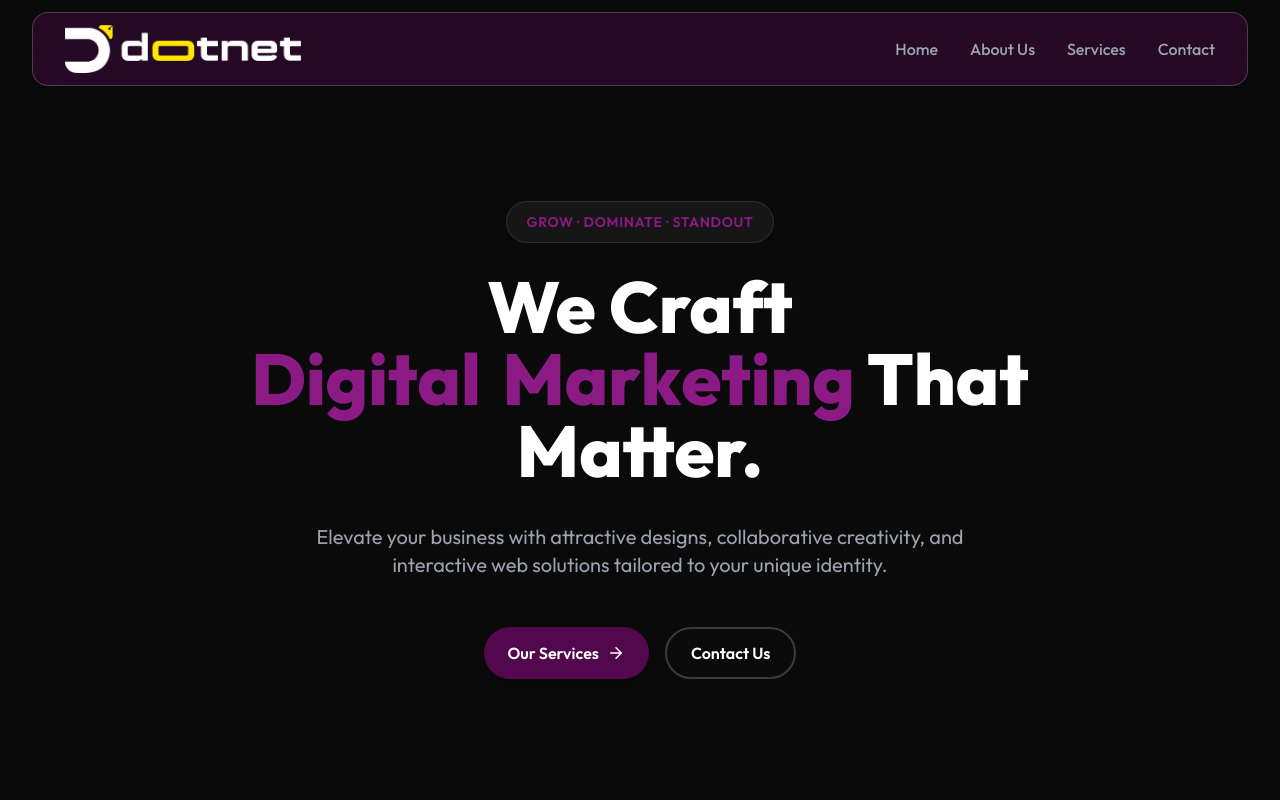
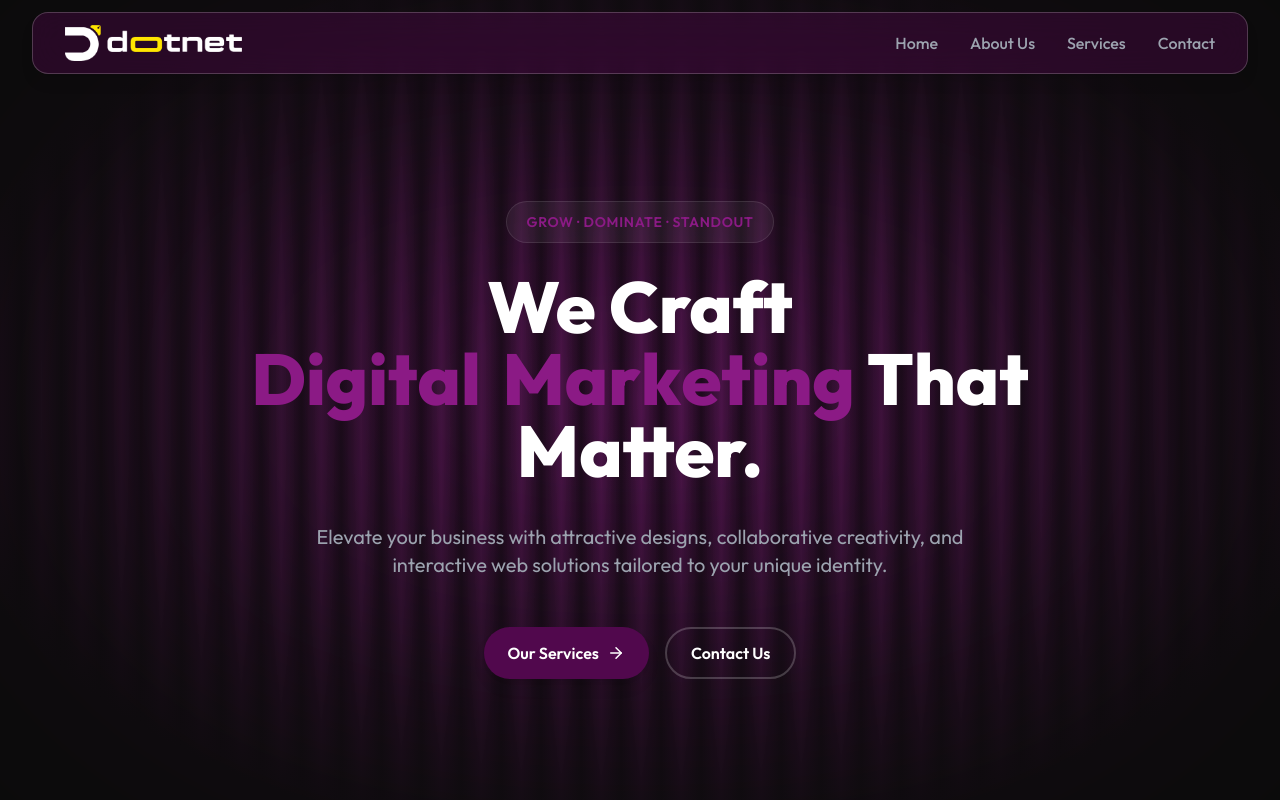
Before and after one commit to spectracreative/dotnet2, a React (Vite) app: page / in a window 1280 px wide. Shown: the top 800 px of the page. Built offline with nearby package versions, Linux system fonts and the light colour scheme.

Commit message:
Update Home background and Navbar logo size

```diff
--- a/src/components/layout/Navbar.jsx
+++ b/src/components/layout/Navbar.jsx
@@ -28,7 +28,7 @@ const Navbar = () => {
             <nav className={`mx-auto max-w-7xl transition-all duration-500 rounded-2xl border ${scrolled ? 'bg-[#51084d]/90 backdrop-blur-xl shadow-2xl shadow-black/30 py-2.5 border-white/20' : 'bg-[#51084d]/40 backdrop-blur-lg shadow-lg py-3 border-white/20'}`}>
                 <div className="px-5 md:px-8 flex justify-between items-center relative">
                     <Link to="/#home" className="flex items-center gap-3">
-                        <img src={logoWhite} alt="Dotnet Logo" className="h-10 md:h-12 w-auto object-contain transition-all duration-300" />
+                        <img src={logoWhite} alt="Dotnet Logo" className="h-7 md:h-9 w-auto object-contain transition-all duration-300" />
                     </Link>
 
                     {/* Desktop Nav Links */}
--- a/src/pages/Home.jsx
+++ b/src/pages/Home.jsx
@@ -61,9 +61,32 @@ const TextRotator = ({ text }) => {
 
 const Home = () => {
     return (
-        <div className="overflow-hidden">
-            {/* Hero Section — Clean dark, no background textures */}
-            <section className="relative min-h-screen flex items-center pt-20">
+        <div className="overflow-hidden bg-[#0a0a0a]">
+            {/* Hero Section — Planet Horizon Effect */}
+            <section className="relative min-h-screen flex items-center pt-20 overflow-hidden">
+                {/* Background Effects */}
+                <div className="absolute inset-0 w-full h-full pointer-events-none z-0">
+                    {/* The Ribbed Vertical Lines */}
+                    <motion.div
+                        className="absolute inset-0 w-[110%]"
+                        animate={{ x: [0, -40] }}
+                        transition={{ duration: 4, repeat: Infinity, ease: "linear" }}
+                        style={{
+                            backgroundImage: 'repeating-linear-gradient(to right, #050505 0px, rgba(139,26,133,0.4) 20px, #050505 40px)'
+                        }}
+                    ></motion.div>
+
+                    {/* Central highlight / vignette to focus the light in the middle */}
+                    <div className="absolute inset-0 bg-[radial-gradient(ellipse_at_center,transparent_0%,rgba(10,10,10,1)_80%)]"></div>
+
+                    {/* Pulsing ambient glow behind the text to enhance the brand color */}
+                    <motion.div
+                        className="absolute top-1/2 left-1/2 -translate-x-1/2 -translate-y-1/2 w-[80%] h-[60%] bg-[#8b1a85] mix-blend-screen blur-[150px] rounded-full pointer-events-none"
+                        animate={{ opacity: [0.1, 0.25, 0.1] }}
+                        transition={{ duration: 6, repeat: Infinity, ease: "easeInOut" }}
+                    ></motion.div>
+                </div>
+
                 <div className="container mx-auto px-4 md:px-8 relative z-10 flex flex-col items-center text-center">
                     <motion.div
                         initial={{ opacity: 0, y: 50 }}
```
